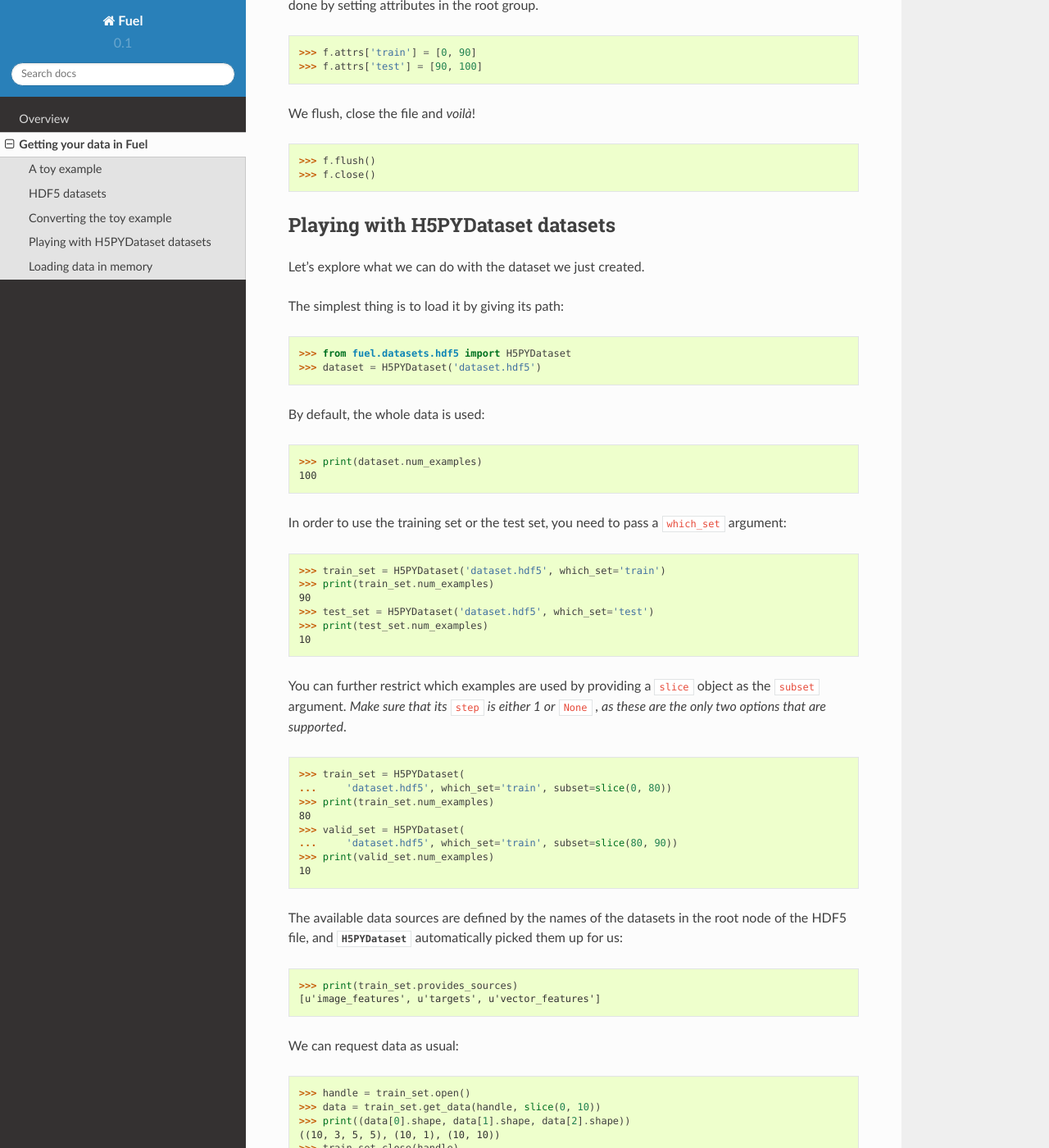
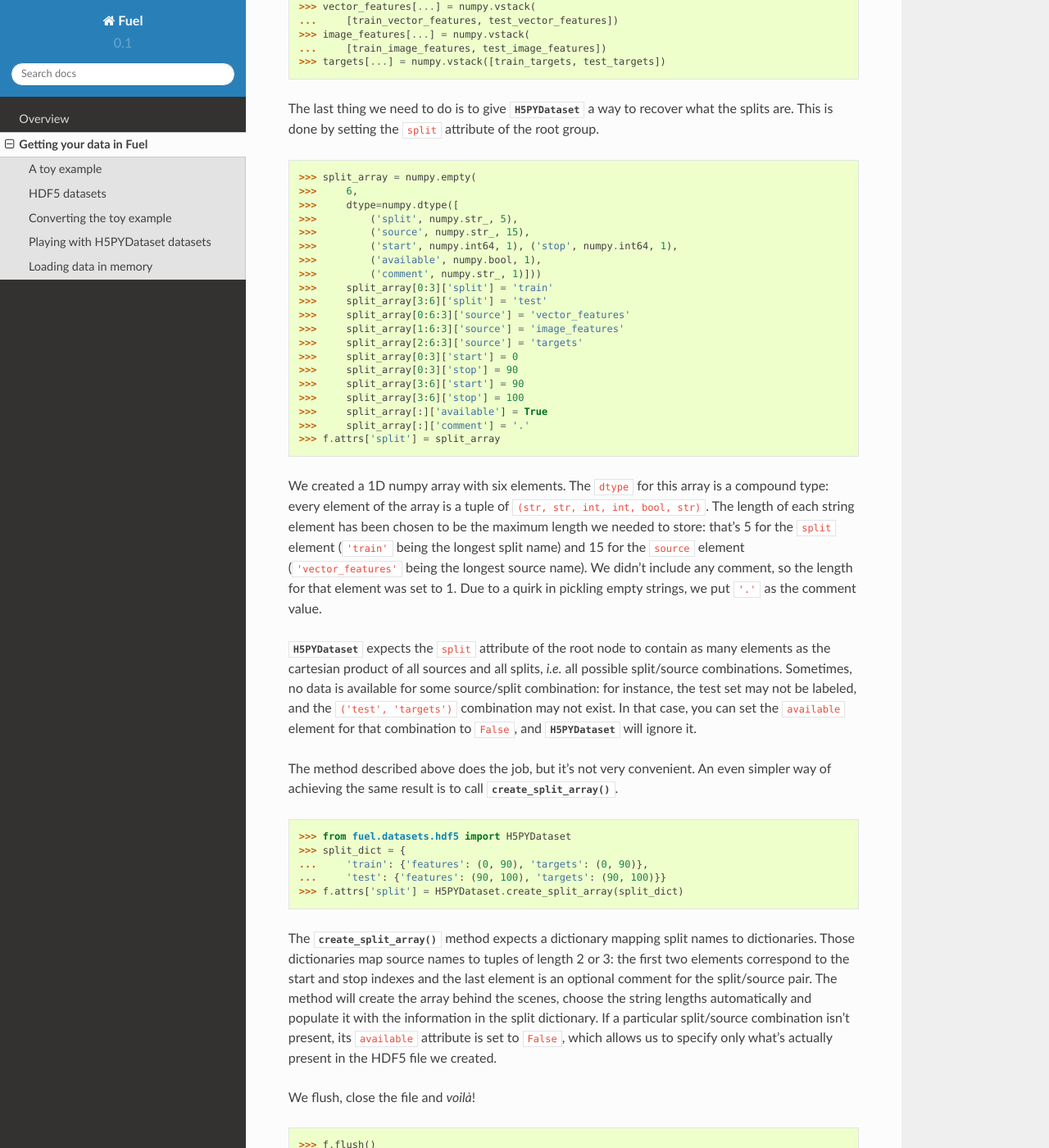
Before and after one commit to mila-iqia/fuel, a Sphinx documentation site: the page built from docs/h5py_dataset.rst, in a window 1280 px wide and 1400 px high, scrolled down 2267 px. Shown: the whole window at 82% size. Built offline with Sphinx 7.4.7 and the Read the Docs theme 2.0.0, drawn with Linux system fonts in a browser that asks for light colours; some of the changed text lies outside the part shown.

Commit message:
Adapt tutorial to new interface

```diff
--- a/docs/h5py_dataset.rst
+++ b/docs/h5py_dataset.rst
@@ -55,11 +55,17 @@
 * All data is stored into a single HDF5 file.
 * Data sources reside in the root group, and their names define the source
   names.
-* Data sources are not explicitly split. Instead, splits are defined as
-  attributes of the root group. They're expected to be numpy arrays of
-  shape ``(2,)``, with the first element being the starting point
-  (inclusive) of the split and the last element being the stopping
-  point (exclusive) of the split.
+* Data sources are not explicitly split. Instead, splits are defined in the
+  ``split`` attribute of the root group. It's expected to be a 1D numpy
+  array of compound ``dtype`` with six fields, organized as follows:
+
+  1. ``split`` : string identifier for the split name
+  2. ``source`` : string identifier for the source name
+  3. ``start`` : start index (inclusive) of the split in the source array
+  4. ``stop`` : stop index (exclusive) of the split in the source array
+  5. ``available`` : boolean, ``False`` is this split is not available for this
+     source
+  6. ``comment`` : comment string
 
 .. tip::
 
@@ -105,11 +111,66 @@
 >>> targets[...] = numpy.vstack([train_targets, test_targets])
 
 The last thing we need to do is to give :class:`~.datasets.hdf5.H5PYDataset`
-a way to recover what the splits are. This is done by setting attributes in
-the root group.
+a way to recover what the splits are. This is done by setting the ``split``
+attribute of the root group.
 
->>> f.attrs['train'] = [0, 90]
->>> f.attrs['test'] = [90, 100]
+>>> split_array = numpy.empty(
+>>>     6,
+>>>     dtype=numpy.dtype([
+>>>         ('split', numpy.str_, 5),
+>>>         ('source', numpy.str_, 15),
+>>>         ('start', numpy.int64, 1), ('stop', numpy.int64, 1),
+>>>         ('available', numpy.bool, 1),
+>>>         ('comment', numpy.str_, 1)]))
+>>>     split_array[0:3]['split'] = 'train'
+>>>     split_array[3:6]['split'] = 'test'
+>>>     split_array[0:6:3]['source'] = 'vector_features'
+>>>     split_array[1:6:3]['source'] = 'image_features'
+>>>     split_array[2:6:3]['source'] = 'targets'
+>>>     split_array[0:3]['start'] = 0
+>>>     split_array[0:3]['stop'] = 90
+>>>     split_array[3:6]['start'] = 90
+>>>     split_array[3:6]['stop'] = 100
+>>>     split_array[:]['available'] = True
+>>>     split_array[:]['comment'] = '.'
+>>> f.attrs['split'] = split_array
+
+We created a 1D numpy array with six elements. The ``dtype`` for this array
+is a compound type: every element of the array is a tuple of ``(str, str, int,
+int, bool, str)``. The length of each string element has been chosen to be the
+maximum length we needed to store: that's 5 for the ``split`` element
+(``'train'`` being the longest split name) and 15 for the ``source`` element
+(``'vector_features'`` being the longest source name). We didn't include any
+comment, so the length for that element was set to 1. Due to a quirk in pickling
+empty strings, we put ``'.'`` as the comment value.
+
+:class:`~.datasets.hdf5.H5PYDataset` expects the ``split`` attribute of the
+root node to contain as many elements as the cartesian product of all sources
+and all splits, *i.e.* all possible split/source combinations. Sometimes, no
+data is available for some source/split combination: for instance, the test
+set may not be labeled, and the ``('test', 'targets')`` combination may not
+exist. In that case, you can set the ``available`` element for that combination
+to ``False``, and :class:`~.datasets.hdf5.H5PYDataset` will ignore it.
+
+The method described above does the job, but it's not very convenient. An even
+simpler way of achieving the same result is to call
+:meth:`~.datasets.hdf5.H5PYDataset.create_split_array`.
+
+>>> from fuel.datasets.hdf5 import H5PYDataset
+>>> split_dict = {
+...     'train': {'features': (0, 90), 'targets': (0, 90)},
+...     'test': {'features': (90, 100), 'targets': (90, 100)}}
+>>> f.attrs['split'] = H5PYDataset.create_split_array(split_dict)
+
+The :meth:`~.datasets.hdf5.H5PYDataset.create_split_array` method expects
+a dictionary mapping split names to dictionaries. Those dictionaries map source
+names to tuples of length 2 or 3: the first two elements correspond to the start
+and stop indexes and the last element is an optional comment for the
+split/source pair. The method will create the array behind the scenes,
+choose the string lengths automatically and populate it with the information
+in the split dictionary. If a particular split/source combination isn't present,
+its ``available`` attribute is set to ``False``, which allows us to specify
+only what's actually present in the HDF5 file we created.
 
 We flush, close the file and *voilà*!
 
```
Also changed, not shown: other parts of docs/h5py_dataset.rst (+0 -1 lines).
